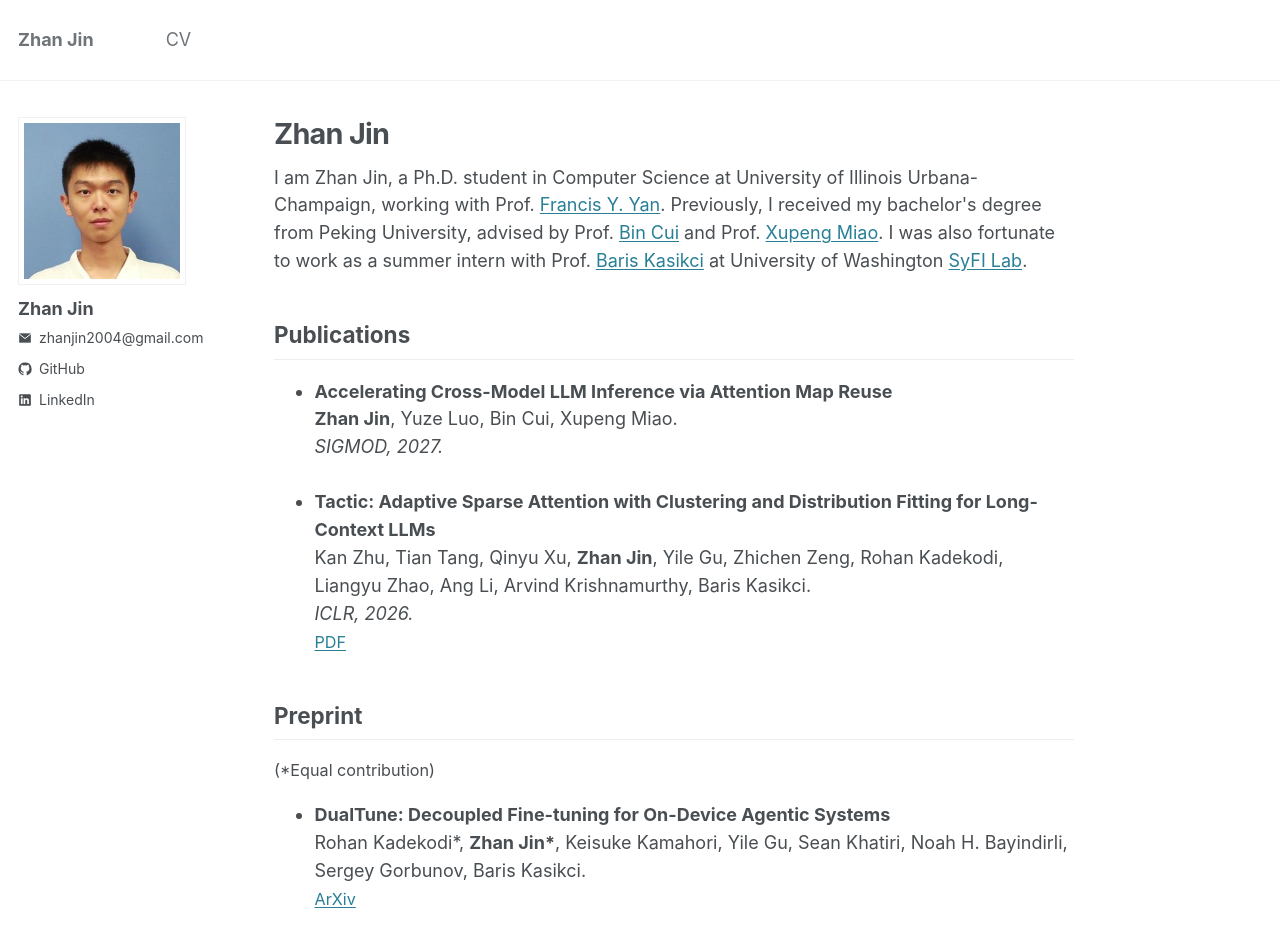
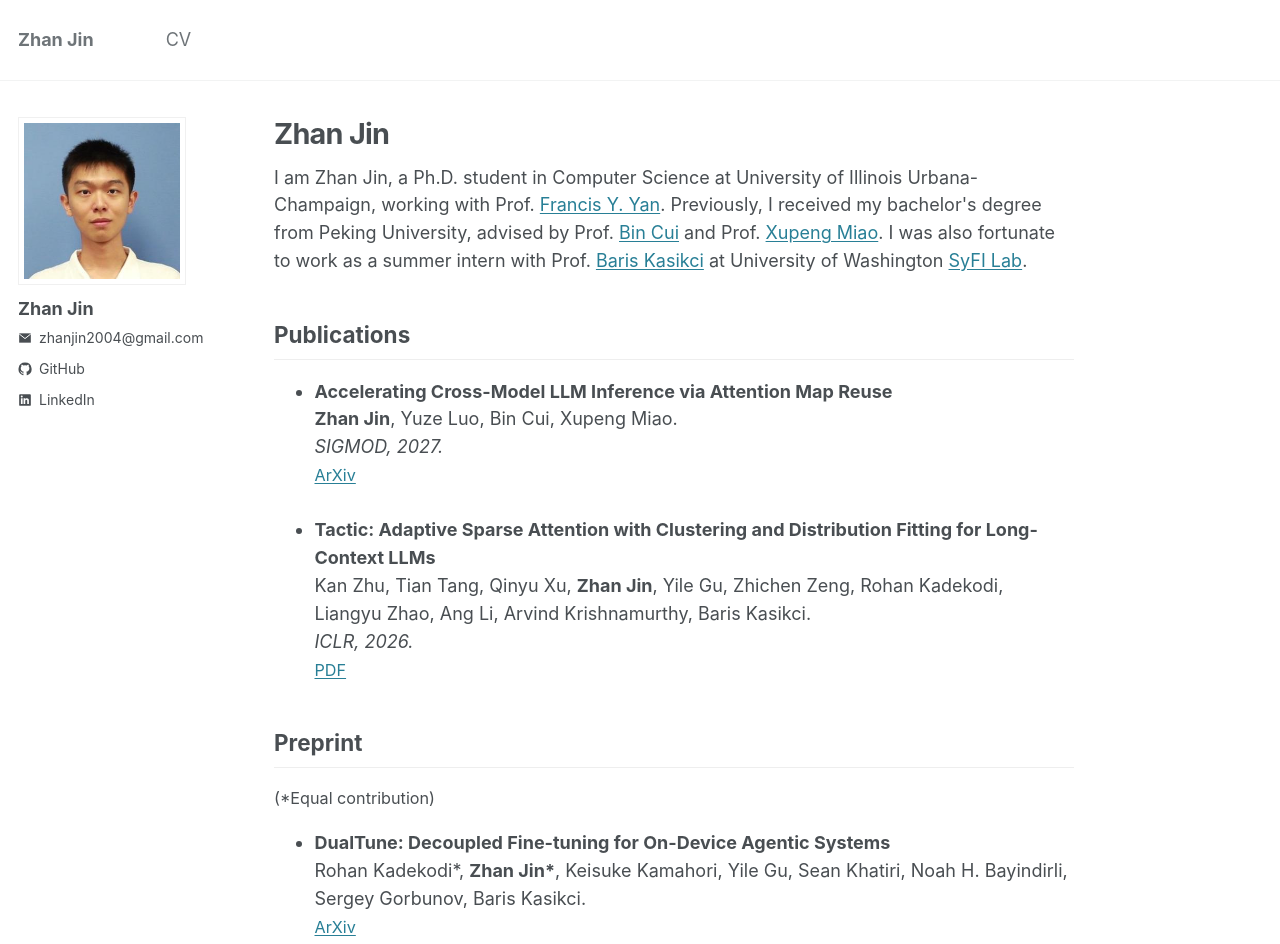
Before and after one commit to JustinJin04/JustinJin04.github.io, a plain HTML site: page index.html in a window 1280 px wide. Shown: the top 944 px of the page. Drawn offline with Linux system fonts and the light colour scheme.

Commit message:
add mapflow arxiv link

```diff
--- a/index.html
+++ b/index.html
@@ -39,7 +39,7 @@
         <h2 id="publications">Publications</h2>
         <!-- Replace resource labels with links only when the real files or URLs are available. -->
         <ul class="publication-list">
-          <li><strong>Accelerating Cross-Model LLM Inference via Attention Map Reuse</strong><br><strong>Zhan Jin</strong>, Yuze Luo, Bin Cui, Xupeng Miao.<br><em>SIGMOD, 2027.</em><br><span class="resource-placeholder"></span></li>
+          <li><strong>Accelerating Cross-Model LLM Inference via Attention Map Reuse</strong><br><strong>Zhan Jin</strong>, Yuze Luo, Bin Cui, Xupeng Miao.<br><em>SIGMOD, 2027.</em><br><span class="resource-placeholder"><a href="https://arxiv.org/abs/2610.14688" target="_blank" rel="noopener">ArXiv</a></span></li>
           <li><strong>Tactic: Adaptive Sparse Attention with Clustering and Distribution Fitting for Long-Context LLMs</strong><br>Kan Zhu, Tian Tang, Qinyu Xu, <strong>Zhan Jin</strong>, Yile Gu, Zhichen Zeng, Rohan Kadekodi, Liangyu Zhao, Ang Li, Arvind Krishnamurthy, Baris Kasikci.<br><em>ICLR, 2026.</em><br><span class="resource-placeholder"><a href="https://openreview.net/pdf?id=tJod11fK1A" target="_blank" rel="noopener">PDF</a></span></li>
         </ul>
       </section>
@@ -47,7 +47,7 @@
         <h2 id="preprints">Preprint</h2>
         <p class="section-note">(*Equal contribution)</p>
         <ul class="publication-list">
-          <li><strong>DualTune: Decoupled Fine-tuning for On-Device Agentic Systems</strong><br>Rohan Kadekodi*, <strong>Zhan Jin*</strong>, Keisuke Kamahori, Yile Gu, Sean Khatiri, Noah H. Bayindirli, Sergey Gorbunov, Baris Kasikci.<br><span class="resource-placeholder"><a href="https://arxiv.org/pdf/2510.00229v1" target="_blank" rel="noopener">ArXiv</a></span></li>
+          <li><strong>DualTune: Decoupled Fine-tuning for On-Device Agentic Systems</strong><br>Rohan Kadekodi*, <strong>Zhan Jin*</strong>, Keisuke Kamahori, Yile Gu, Sean Khatiri, Noah H. Bayindirli, Sergey Gorbunov, Baris Kasikci.<br><span class="resource-placeholder"><a href="https://arxiv.org/abs/2510.00229v1" target="_blank" rel="noopener">ArXiv</a></span></li>
         </ul>
       </section>
     </main>
```
